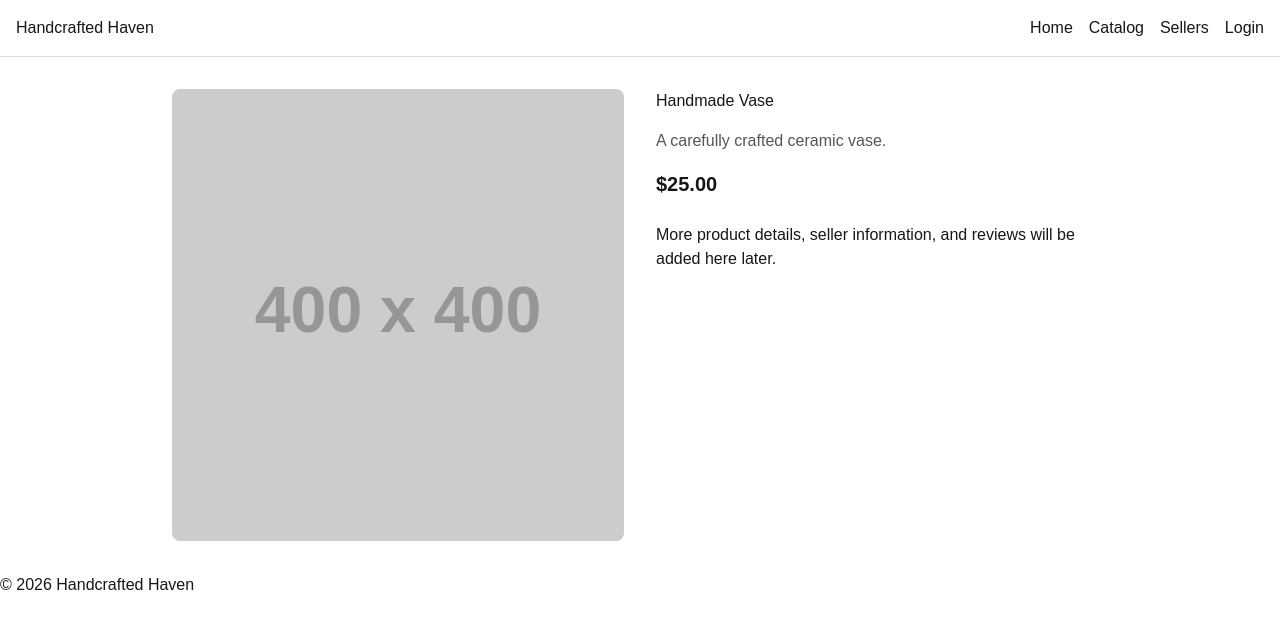
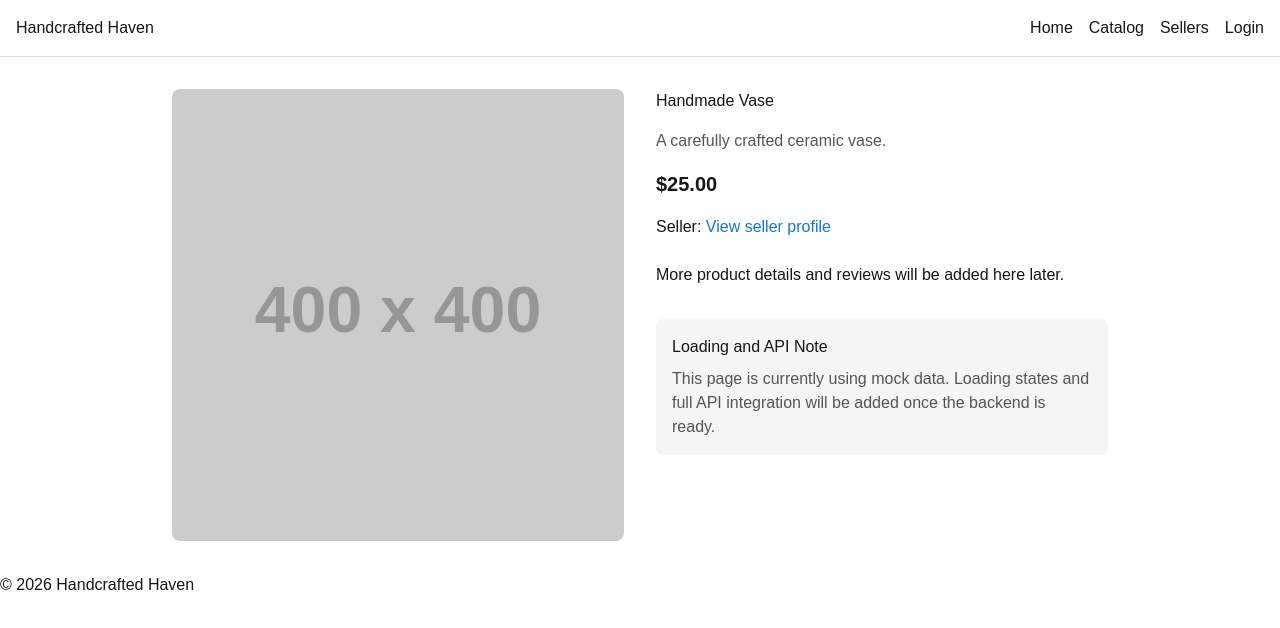
Before and after one commit to gibocode/wdd430-team-01-group-project, a Next.js app: page /products/1 in a window 1280 px wide. Shown: the top 628 px of the page. Built offline with nearby package versions, Linux system fonts and the light colour scheme.

Commit message:
fix: handle async params in product detail page

```diff
--- a/app/products/[id]/page.tsx
+++ b/app/products/[id]/page.tsx
@@ -1,17 +1,18 @@
+import Link from "next/link";
 import Header from "../../components/Header";
 import Footer from "../../components/Footer";
 import { mockProducts } from "../../data/products";
 
 type Props = {
-  params: {
+  params: Promise<{
     id: string;
-  };
+  }>;
 };
 
-export default function ProductDetailPage({ params }: Props) {
-  const product = mockProducts.find(
-    (item) => item.id === Number(params.id)
-  );
+export default async function ProductDetailPage({ params }: Props) {
+  const { id } = await params;
+
+  const product = mockProducts.find((item) => item.id === Number(id));
 
   if (!product) {
     return (
@@ -49,9 +50,11 @@ export default function ProductDetailPage({ params }: Props) {
 
           <div>
             <h2>{product.name}</h2>
+
             <p style={{ color: "#555", marginTop: "1rem" }}>
               {product.description}
             </p>
+
             <p
               style={{
                 fontWeight: "bold",
@@ -62,10 +65,31 @@ export default function ProductDetailPage({ params }: Props) {
               {product.price}
             </p>
 
+            <p style={{ marginTop: "1rem" }}>
+              Seller:{" "}
+              <Link href="/sellers" style={{ color: "#1976D2" }}>
+                View seller profile
+              </Link>
+            </p>
+
             <p style={{ marginTop: "1.5rem" }}>
-              More product details, seller information, and reviews will be added
-              here later.
+              More product details and reviews will be added here later.
             </p>
+
+            <div
+              style={{
+                marginTop: "2rem",
+                padding: "1rem",
+                backgroundColor: "#f5f5f5",
+                borderRadius: "8px",
+              }}
+            >
+              <h3>Loading and API Note</h3>
+              <p style={{ marginTop: "0.5rem", color: "#555" }}>
+                This page is currently using mock data. Loading states and full
+                API integration will be added once the backend is ready.
+              </p>
+            </div>
           </div>
         </section>
       </main>
```
